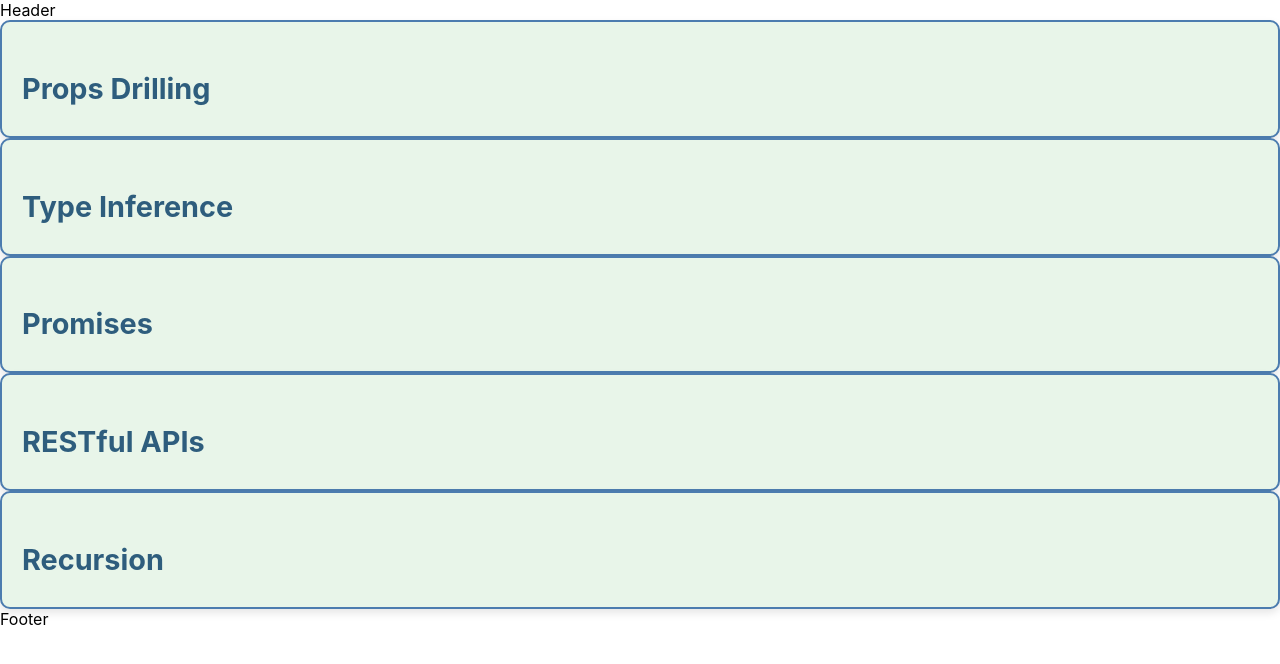
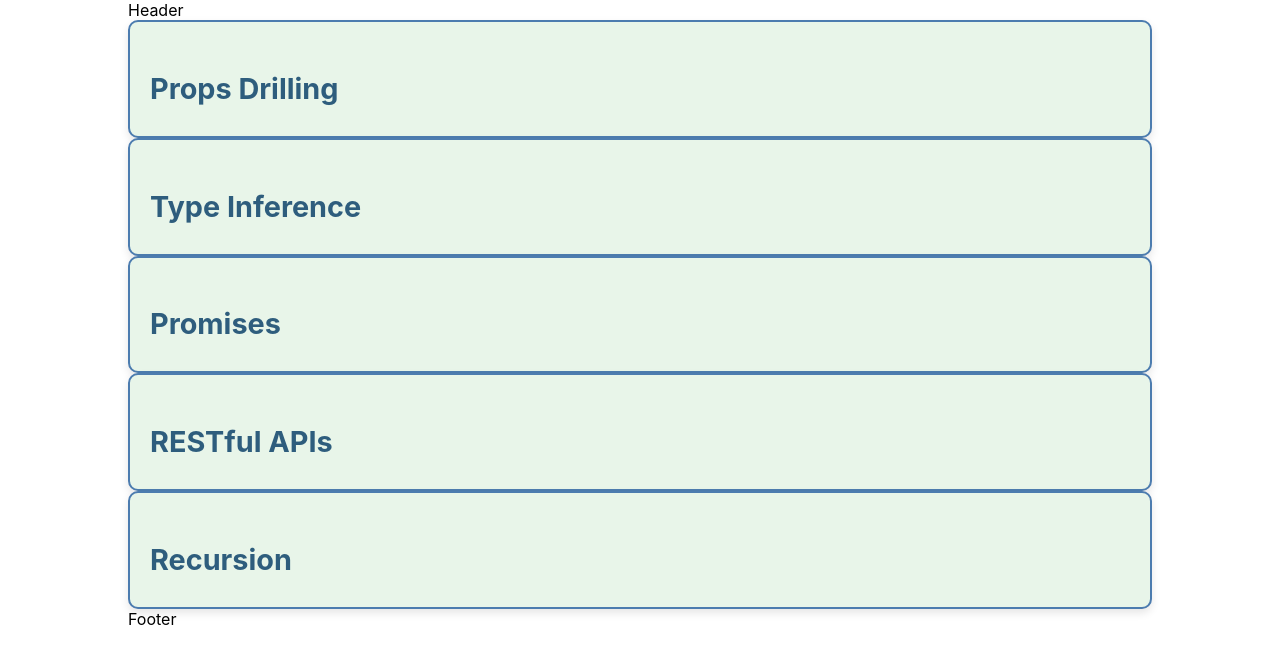
Before and after one commit to NawarTurk/codelingo, a React (Create React App) app: page / in a window 1280 px wide. Shown: the top 664 px of the page. Built offline with nearby package versions, Linux system fonts and the light colour scheme.

Commit message:
style: set container width to 80% with max-width of 1200px

```diff
--- a/src/App.js
+++ b/src/App.js
@@ -16,7 +16,7 @@ function App() {
 
   return (
 
-    <div>
+    <div className="container">
       <Header />
       <ConceptGrid concepts={concepts} />
       <Footer />
--- a/src/styles.css
+++ b/src/styles.css
@@ -6,6 +6,12 @@
     gap: 20px;
     padding: 20px;
   } */
+
+.container {
+  width: 80%;
+  max-width: 1200px;
+  margin: 0 auto;
+}
 
 .concept {
   border: 2px solid #4c7caf;
@@ -30,7 +36,8 @@
   margin: 5px 0;
 }
 
-  .concept pre, .concept code {
+.concept pre,
+.concept code {
   background-color: #f4f4f4;
   border: 1px solid #ddd;
   border-radius: 5px;
@@ -43,7 +50,7 @@
 }
 
 .concept code {
-    font-family: 'Courier New', Courier, monospace;
+  font-family: "Courier New", Courier, monospace;
   color: #d14;
   display: block;
 }
@@ -72,8 +79,8 @@
 }
 
 .content-visible {
-    display:block
+  display: block;
 }
 .content-hidden {
-    display:none
+  display: none;
 }
```
Lines whose indentation alone changed are shown as unchanged.
